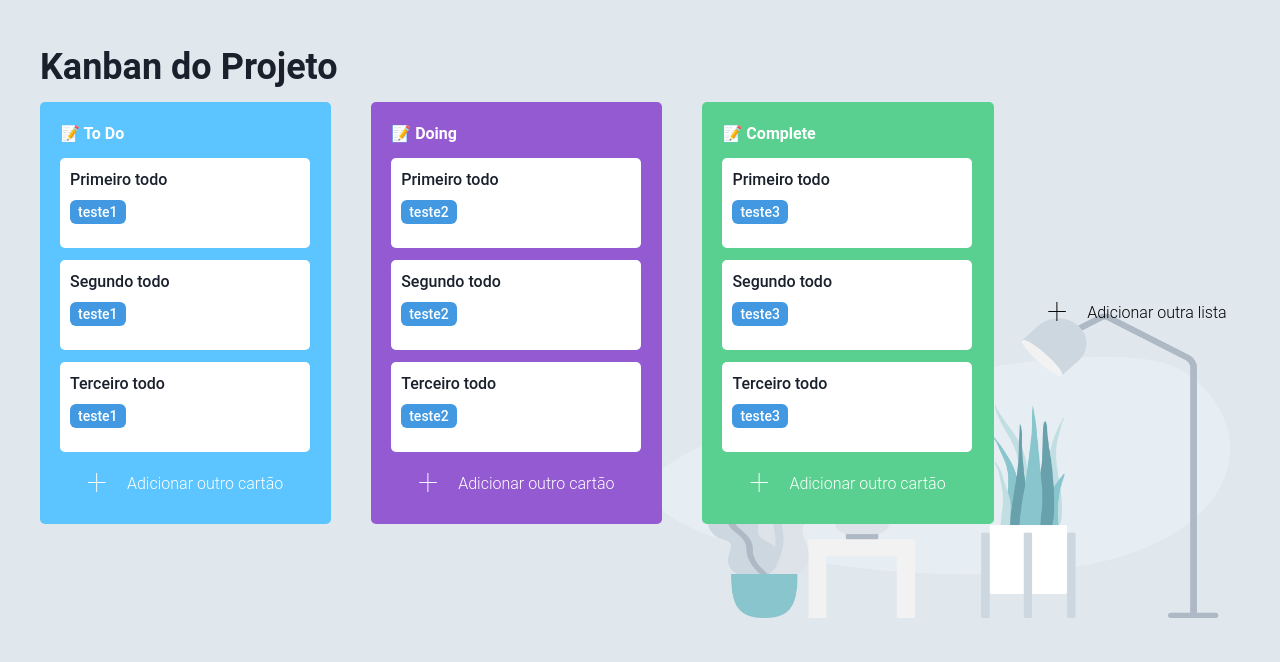
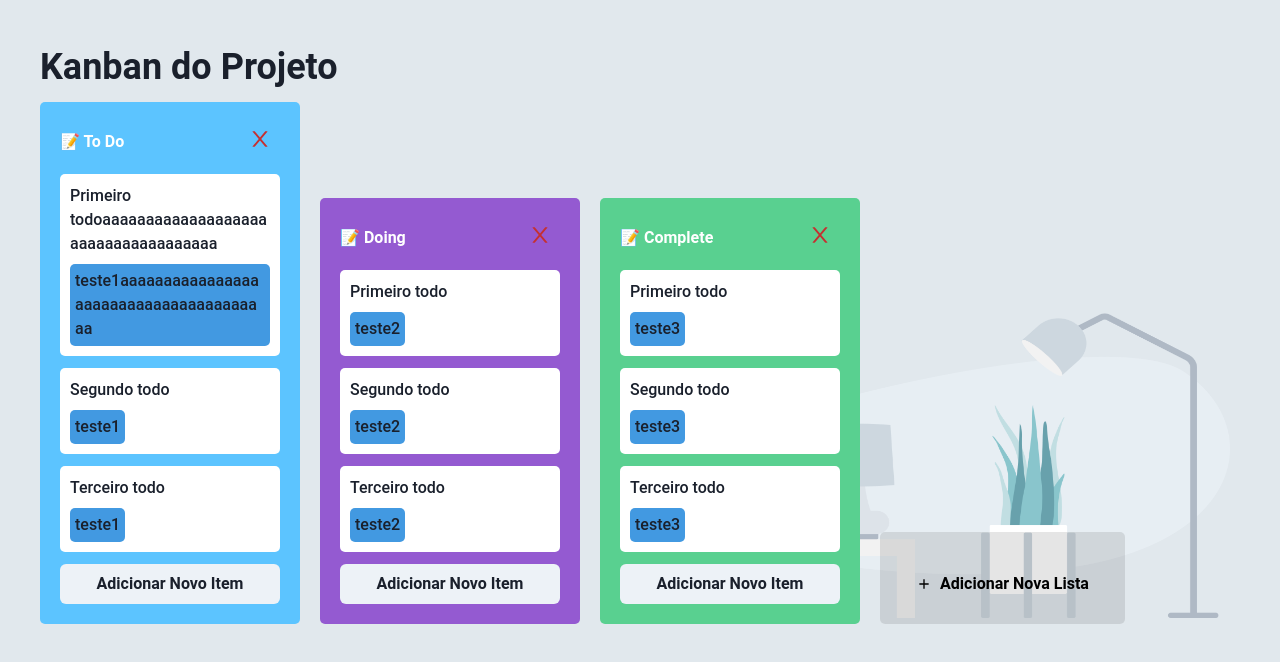
Before and after one commit to kidmortal/amopromo-react, a React (Create React App) app: page / in a window 1280 px wide. Shown: the top 662 px of the page. Built offline with nearby package versions, Linux system fonts and the light colour scheme.

Commit message:
add: function adicionar item

```diff
--- a/package.json
+++ b/package.json
@@ -14,6 +14,7 @@
     "react": "^17.0.2",
     "react-beautiful-dnd": "^13.1.0",
     "react-dom": "^17.0.2",
+    "react-icons": "^4.2.0",
     "react-redux": "^7.2.4",
     "react-scripts": "4.0.3",
     "web-vitals": "^1.0.1"
--- a/src/App.js
+++ b/src/App.js
@@ -1,5 +1,6 @@
 import { Stack } from "@chakra-ui/layout";
 import { DragDropContext } from "react-beautiful-dnd";
+import { AddNewItemModal } from "./components/board/AddNewItemModal";
 import { Board } from "./components/board/Board";
 
 function App() {
--- /dev/null
+++ b/src/components/board/AddNewItemModal.js
@@ -0,0 +1,39 @@
+import {
+  Button,
+  Input,
+  Modal,
+  ModalBody,
+  ModalCloseButton,
+  ModalContent,
+  ModalFooter,
+  ModalHeader,
+  ModalOverlay,
+  useDisclosure,
+} from "@chakra-ui/react";
+
+export function AddNewItemModal() {
+  const { isOpen, onOpen, onClose } = useDisclosure();
+  return (
+    <>
+      <Button onClick={onOpen}>Adicionar Novo Item</Button>
+      <Modal isOpen={isOpen} onClose={onClose}>
+        <ModalOverlay />
+        <ModalContent>
+          <ModalHeader>Modal Title</ModalHeader>
+          <ModalCloseButton />
+          <ModalBody>
+            <Input placeholder="Titulo" />
+            <Input placeholder="Tag" />
+          </ModalBody>
+
+          <ModalFooter>
+            <Button colorScheme="blue" mr={3} onClick={onClose}>
+              Close
+            </Button>
+            <Button variant="ghost">Secondary Action</Button>
+          </ModalFooter>
+        </ModalContent>
+      </Modal>
+    </>
+  );
+}
--- a/src/components/board/Board.js
+++ b/src/components/board/Board.js
@@ -1,35 +1,66 @@
 import { Image } from "@chakra-ui/image";
 import { HStack, Stack, Text } from "@chakra-ui/layout";
+import { useState } from "react";
+import { BoardBlankList } from "./BoardBlankList";
 import { BoardList } from "./BoardList";
 import { TransparentAddButton } from "./TransparentAddButton";
 
 export function Board() {
-  const items1 = [
-    { id: "f3f3f", content: "Primeiro todo", tag: "teste1" },
+  const [lists, setLists] = useState([
+    {
+      title: "📝 To Do",
+      color: "#5CC4FF",
+      list: [
+        {
+          id: "f3f3f",
+          content: "Primeiro todoaaaaaaaaaaaaaaaaaaaaaaaaaaaaaaaaaaaa",
+          tag: "teste1aaaaaaaaaaaaaaaaaaaaaaaaaaaaaaaaaaaaaaa",
+        },
         { id: "sf3fe", content: "Segundo todo", tag: "teste1" },
         { id: "sfsf23f", content: "Terceiro todo", tag: "teste1" },
-  ];
-  const items2 = [
+      ],
+    },
+    {
+      title: "📝 Doing",
+      color: "#945AD1",
+      list: [
         { id: "fdfd", content: "Primeiro todo", tag: "teste2" },
         { id: "asxx", content: "Segundo todo", tag: "teste2" },
         { id: "svff", content: "Terceiro todo", tag: "teste2" },
-  ];
-  const items3 = [
+      ],
+    },
+    {
+      title: "📝 Complete",
+      color: "#59D090",
+      list: [
         { id: "a4f4fa", content: "Primeiro todo", tag: "teste3" },
         { id: "asdssd", content: "Segundo todo", tag: "teste3" },
         { id: "sgf4g4", content: "Terceiro todo", tag: "teste3" },
-  ];
+      ],
+    },
+  ]);
+
+  function handleAddList() {
+    setLists([...lists, { color: "#5CC4FF", title: "teste", list: [] }]);
+  }
+
   return (
-    <Stack h={[300, 400, 500, 600, 700]} margin="40px">
+    <Stack h={[800]} w={[1000]} margin="40px">
       <Text fontSize="4xl" fontWeight="700">
         Kanban do Projeto
       </Text>
 
-      <HStack zIndex="10" justify="start" spacing={10}>
-        <BoardList title="📝 To Do" items={items1} color="#5CC4FF" />
-        <BoardList title="📝 Doing" items={items2} color="#945AD1" />
-        <BoardList title="📝 Complete" items={items3} color="#59D090" />
-        <TransparentAddButton text="Adicionar outra lista" color="black" />
+      <HStack zIndex="10" justify="start" align="self-end" spacing={5}>
+        {lists.map((list) => (
+          <BoardList
+            title={list.title}
+            list={list.list}
+            lists={lists}
+            setLists={setLists}
+            color={list.color}
+          />
+        ))}
+        <BoardBlankList lists={lists} setLists={setLists} />
       </HStack>
 
       <Image
--- /dev/null
+++ b/src/components/board/BoardBlankList.js
@@ -0,0 +1,22 @@
+import { HStack, Stack } from "@chakra-ui/layout";
+
+import { TransparentAddButton } from "./TransparentAddButton";
+
+export function BoardBlankList({ lists, setLists }) {
+  return (
+    <Stack
+      borderTop="5px"
+      borderRadius="5px"
+      bg={"rgba(0, 0, 0, 0.1)"}
+      justify="center"
+      align="flex-start"
+    >
+      <Stack margin="20px" spacing={3}>
+        <HStack justifyContent="space-between"></HStack>
+        <TransparentAddButton color="black">
+          Adicionar Nova Lista
+        </TransparentAddButton>
+      </Stack>
+    </Stack>
+  );
+}
--- a/src/components/board/BoardItem.js
+++ b/src/components/board/BoardItem.js
@@ -1,6 +1,6 @@
 import { HStack, Stack, Text } from "@chakra-ui/layout";
 import { Tag } from "@chakra-ui/tag";
-import React, { forwardRef } from "react";
+import React from "react";
 import { Draggable } from "react-beautiful-dnd";
 
 export function BoardItem({ item, index }) {
@@ -8,7 +8,6 @@ export function BoardItem({ item, index }) {
     <Draggable draggableId={item.id} index={index}>
       {(provided) => (
         <Stack
-          h="90px"
           bg="white"
           borderRadius="5px"
           {...provided.draggableProps}
@@ -16,13 +15,20 @@ export function BoardItem({ item, index }) {
           ref={provided.innerRef}
         >
           <Stack margin="10px" justify="flex-start">
-            <Text fontWeight="medium" fontSize="medium">
+            <Text fontWeight="medium" fontSize="medium" maxW="200px">
               {item.content}
             </Text>
             <HStack justify="start">
-              <Tag bg="blue.400" variant="solid">
+              <Text
+                bg="blue.400"
+                borderRadius="5px"
+                padding="5px"
+                fontWeight="medium"
+                fontSize="medium"
+                maxW="200px"
+              >
                 {item.tag}
-              </Tag>
+              </Text>
             </HStack>
           </Stack>
         </Stack>
--- a/src/components/board/BoardList.js
+++ b/src/components/board/BoardList.js
@@ -1,36 +1,61 @@
+import { Button, IconButton } from "@chakra-ui/button";
+import Icon from "@chakra-ui/icon";
+import { AiOutlineClose } from "react-icons/ai";
 import { HStack, Stack, Text } from "@chakra-ui/layout";
-import { Tag } from "@chakra-ui/tag";
-import { DragDropContext, Draggable, Droppable } from "react-beautiful-dnd";
+import { Droppable } from "react-beautiful-dnd";
 import { BoardItem } from "./BoardItem";
-import { TransparentAddButton } from "./TransparentAddButton";
+import { AddNewItemModal } from "./AddNewItemModal";
 
-export function BoardList({ color, title, items }) {
+export function BoardList({ color, title, list, lists, setLists }) {
+  function handleDeleteList() {
+    let index = lists.findIndex((item) => item.title === title);
+    if (index >= 0) {
+      let newState = [...lists];
+      newState.splice(index, 1);
+      setLists(newState);
+    }
+  }
+
+  function handleAddNewItem() {
+    let index = lists.findIndex((item) => item.title === title);
+    let newState = [...lists];
+    newState[index].list.push({ id: "xxxx", content: "Novo", tag: "novo" });
+    setLists(newState);
+  }
+
   return (
     <Droppable droppableId={title}>
       {(provided, snapshot) => (
         <Stack
-          width={[100, 150, 200, 250, 300, 350]}
           borderTop="5px"
           borderRadius="5px"
           bg={color}
-          justify="center"
-          align="flex-start"
           ref={provided.innerRef}
           {...provided.droppableProps}
         >
-          <Stack
-            width={[50, 100, 150, 200, 250, 300]}
-            margin="20px"
-            spacing={3}
-          >
-            <Text fontSize="medium" fontWeight="bold" color="white">
-              {title}
-            </Text>
-            {items.map((item, index) => (
+          <Stack margin="20px" spacing={3} width={[220]}>
+            <HStack justifyContent="space-between">
+              <Text fontSize="medium" fontWeight="bold" color="white">
+                {title}
+              </Text>
+              <IconButton
+                variant="unstyled"
+                onClick={handleDeleteList}
+                icon={
+                  <Icon
+                    fontSize="x-large"
+                    as={AiOutlineClose}
+                    color="red.600"
+                  />
+                }
+              />
+            </HStack>
+            {list?.map((item, index) => (
               <BoardItem item={item} index={index} key={item.id} />
             ))}
+
             {provided.placeholder}
-            <TransparentAddButton text="Adicionar outro cartão" color="white" />
+            <AddNewItemModal />
           </Stack>
         </Stack>
       )}
--- a/src/components/board/TransparentAddButton.js
+++ b/src/components/board/TransparentAddButton.js
@@ -1,19 +1,16 @@
-import { Button, HStack, Text } from "@chakra-ui/react";
+import { Button, HStack, Icon, Text } from "@chakra-ui/react";
+import { RiAddLine } from "react-icons/ri";
 
-export function TransparentAddButton(props) {
+export function TransparentAddButton({ children, color, onClick }) {
   return (
     <Button
-      color={props.color}
-      onClick={props.onClick}
+      leftIcon={<Icon as={RiAddLine} />}
+      color={color}
+      onClick={onClick}
       variant="ghost"
       _hover={{ borderColor: "green", border: "1px" }}
     >
-      <HStack spacing={5}>
-        <Text fontSize="4xl" fontWeight="thin">
-          +
-        </Text>
-        <Text fontWeight="light">{props.text}</Text>
-      </HStack>
+      {children}
     </Button>
   );
 }
--- a/src/index.js
+++ b/src/index.js
@@ -3,6 +3,7 @@ import { theme } from "./styles/theme";
 import React from "react";
 import ReactDOM from "react-dom";
 import App from "./App";
+import { AddNewItemModal } from "./components/board/AddNewItemModal";
 
 ReactDOM.render(
   <React.StrictMode>
```
Also changed, not shown: 1 other file (tests, documents, lock files or other folders). Lines whose indentation alone changed are shown as unchanged.
